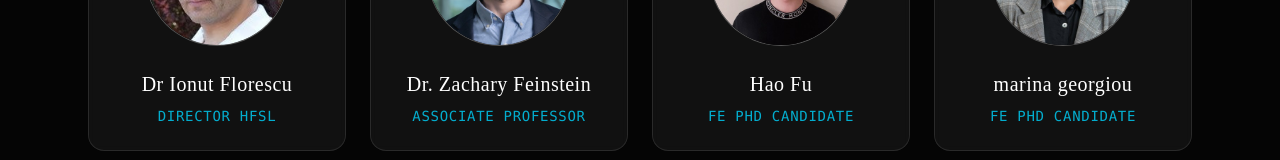
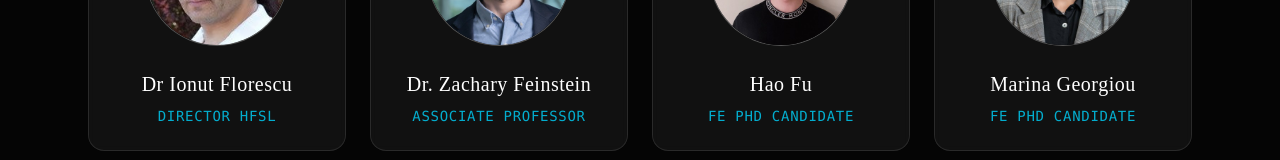
Before and after one commit to shaheersidd/amm_website_test, a Next.js app: page / in a window 1280 px wide. Shown: the part 2455-2615 px from the top of the page. Built offline with nearby package versions, Linux system fonts and the light colour scheme.

Commit message:
Fix: Capitalize Marina Georgiou's name

```diff
--- a/src/components/People.tsx
+++ b/src/components/People.tsx
@@ -8,7 +8,7 @@ const peopleData = [
   { name: 'Dr Ionut Florescu', role: 'Director HFSL', image: '/people/if.jpeg' },
   { name: 'Dr. Zachary Feinstein', role: 'Associate Professor', image: '/people/zf.jpeg' },
   { name: 'Hao Fu', role: 'FE Phd Candidate', image: '/people/hao.jpeg' },
-  { name: 'marina georgiou', role: 'FE Phd Candidate', image: '/people/marina.jpeg' },
+  { name: 'Marina Georgiou', role: 'FE Phd Candidate', image: '/people/marina.jpeg' },
   { name: 'Sean\'o Leary', role: 'FE Phd Candidate', image: '/people/sean.jpeg' },
   { name: 'Matthew Thomas', role: 'FE PhD Candidate', image: '/people/matthew.jpeg' },
 ];
```
